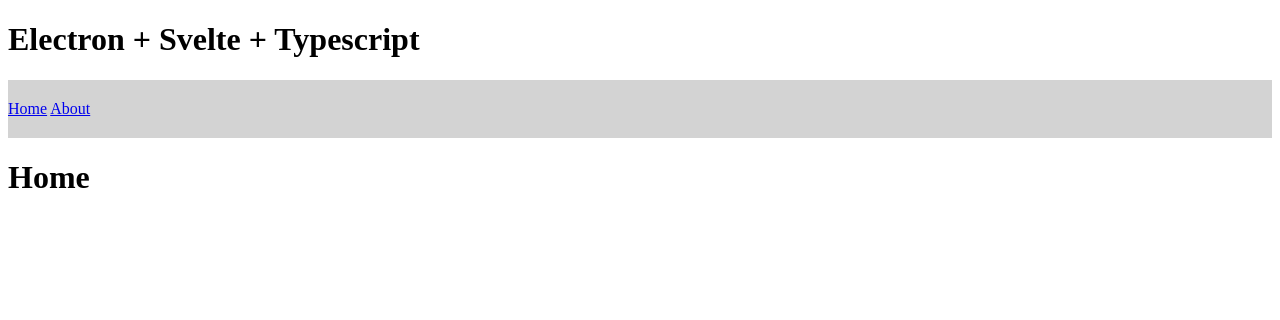
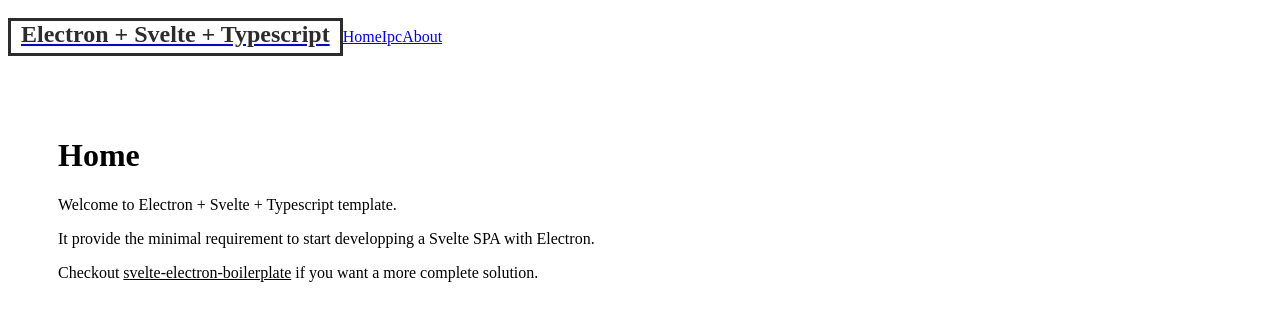
Before and after one commit to Jonathan-J8/electron-svelte-typescript, a Svelte app: page / in a window 1280 px wide. Shown: the top 320 px of the page. Built offline with nearby package versions, Linux system fonts and the light colour scheme; the HTML template or start-up script is replaced by a standard one.

Commit message:
refactor: svelte page

```diff
--- a/app/public/global.css
+++ b/app/public/global.css
@@ -1,3 +1,8 @@
+:root {
+  --dark: rgb(44, 44, 44);
+  --light: lightgray;
+}
+
 html,
 body {
   position: relative;
@@ -6,7 +11,8 @@
 }
 
 body {
-  color: white;
+  color: var(--light);
+  background-color: var(--dark);
   margin: 0;
   padding: 8px;
   box-sizing: border-box;
@@ -15,7 +21,7 @@
 }
 
 a {
-  color: rgb(0, 100, 200);
+  color: var(--dark);
   text-decoration: none;
   padding: 20px;
 }
--- a/app/src/App.svelte
+++ b/app/src/App.svelte
@@ -2,19 +2,24 @@
   import { Router, Link, Route } from 'svelte-routing';
   import Home from './pages/Home.svelte';
   import About from './pages/About.svelte';
+  import Ipc from './pages/Ipc.svelte';
 
   export let url = '';
 </script>
 
 <main>
-  <h1>Electron + Svelte + Typescript</h1>
   <Router {url}>
     <nav>
+      <Link to="/">
+        <h1>Electron + Svelte + Typescript</h1></Link
+      >
       <Link to="/">Home</Link>
+      <Link to="ipc">Ipc</Link>
       <Link to="about">About</Link>
     </nav>
-    <div>
+    <div class="container">
       <Route path="about" component={About} />
+      <Route path="ipc" component={Ipc} />
       <Route path="/"><Home /></Route>
     </div>
   </Router>
@@ -22,7 +27,20 @@
 
 <style>
   nav {
-    background-color: lightgray;
-    padding: 20px 0;
+    background-color: var(--light);
+    padding: 10px 0;
+    display: flex;
+    align-items: center;
+  }
+  h1 {
+    color: rgb(44, 44, 44);
+    margin: 0;
+    padding: 0 10px 5px 10px;
+    border: solid;
+  }
+  .container {
+    display: grid;
+    justify-content: left;
+    padding: 50px;
   }
 </style>
--- a/app/src/pages/About.svelte
+++ b/app/src/pages/About.svelte
@@ -1,14 +1 @@
-<script lang="ts">
-  let res = '';
-  const testIpc = () => {
-    window.ipcRenderer.send('test-ipc');
-    window.ipcRenderer.on('test-ipc', (e, arg) => {
-      res = arg;
-    });
-  };
-</script>
-
 <h1>About</h1>
-<div>
-  <button on:click={testIpc}>Send ipc request.. {res}</button>
-</div>
--- a/app/src/pages/Home.svelte
+++ b/app/src/pages/Home.svelte
@@ -1,3 +1,17 @@
 <main>
   <h1>Home</h1>
+  <p>Welcome to Electron + Svelte + Typescript template.</p>
+  <p>It provide the minimal requirement to start developping a Svelte SPA with Electron.</p>
+  <p>
+    Checkout <a href="https://github.com/ptkdev-boilerplate/svelte-electron-boilerplate"
+      >svelte-electron-boilerplate</a
+    > if you want a more complete solution.
+  </p>
 </main>
+
+<style>
+  a {
+    color: var(--light);
+    padding: 0;
+  }
+</style>
--- /dev/null
+++ b/app/src/pages/Ipc.svelte
@@ -0,0 +1,14 @@
+<script lang="ts">
+  let res = '';
+  const testIpc = () => {
+    window.ipcRenderer.send('test-ipc');
+    window.ipcRenderer.on('test-ipc', (e, arg) => {
+      res = arg;
+    });
+  };
+</script>
+
+<h1>IpcRenderer</h1>
+<div>
+  <button on:click={testIpc}>Send ipc request.. {res}</button>
+</div>
```
